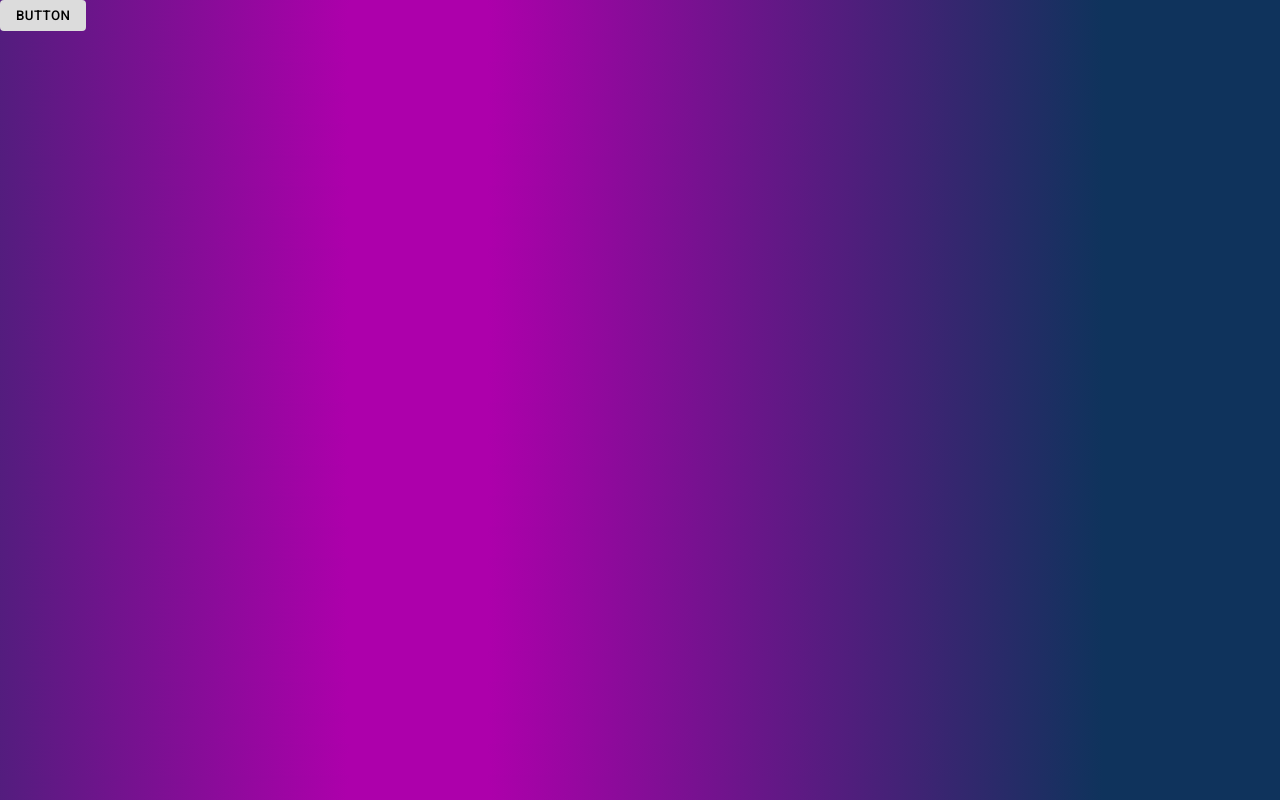
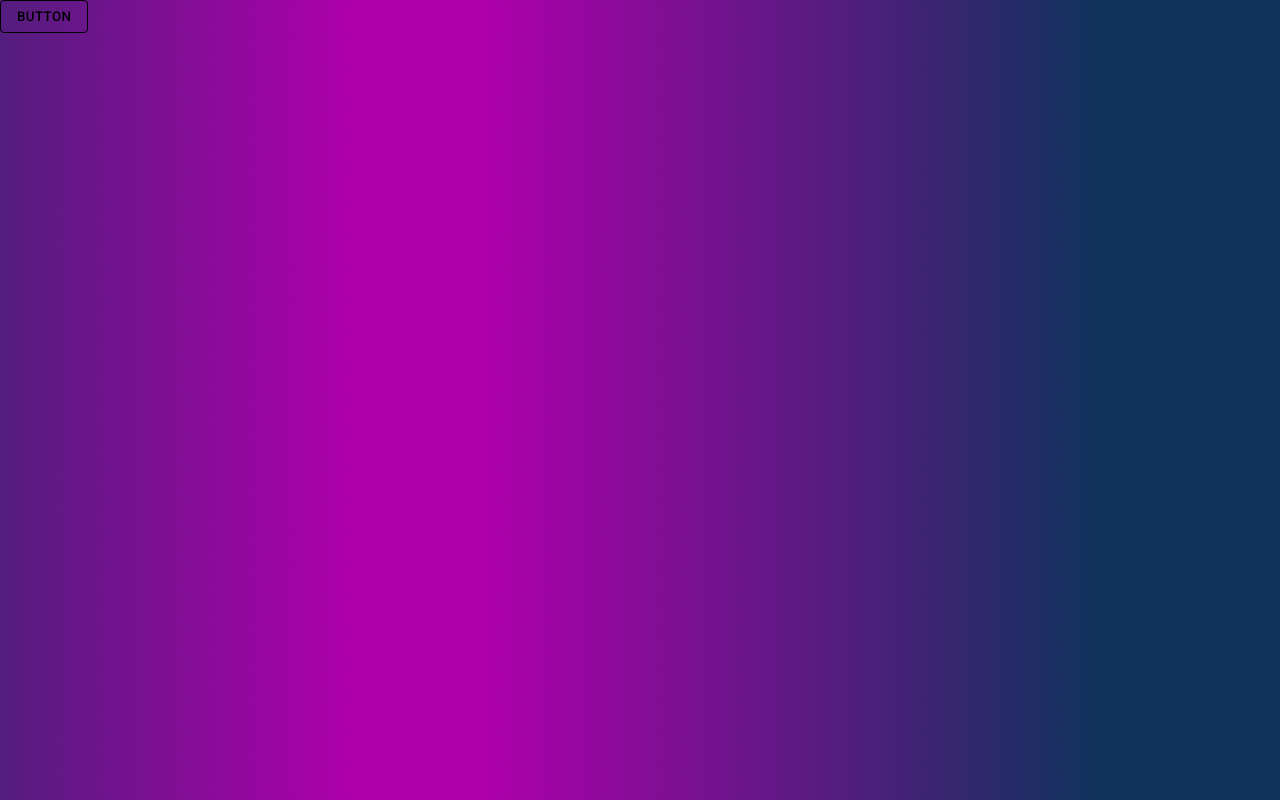
Before and after one commit to victorbadaro/css-only, a plain HTML site: page index.html in a window 1280 px wide. Drawn offline with Linux system fonts and the light colour scheme.

Commit message:
feat: add a config for outlined buttons

```diff
--- a/index.css
+++ b/index.css
@@ -29,3 +29,8 @@
   background-color: gainsboro;
   color: #000;
 }
+
+button.outlined {
+  border: 1px solid;
+  background-color: transparent;
+}
--- a/index.html
+++ b/index.html
@@ -12,6 +12,6 @@
 </head>
 
 <body>
-  <button type="button">Button</button>
+  <button type="button" class="outlined">Button</button>
 </body>
 <html>
```
